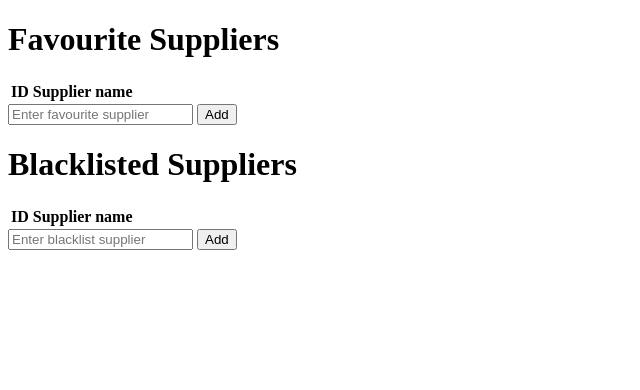
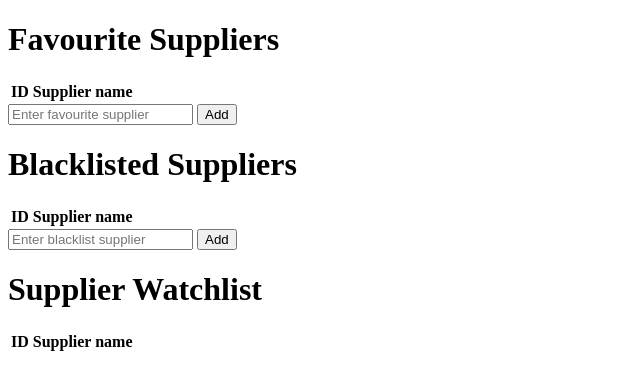
Before and after one commit to tomalexsmith/Stocsus, a Flask app: template templates/dashboard.html in a window 1280 px wide. Shown: the part 230-620 px from the top of the page, without its empty margins (0-640 px from the left). Run offline with Flask 2, Linux system fonts and the light colour scheme; the template is opened without the code that fills it: values that come from a table or form of the project are taken from there, others are empty.

Commit message:
update dashboard, add watchlist

```diff
--- a/templates/dashboard.html
+++ b/templates/dashboard.html
@@ -68,6 +68,17 @@
         </div>
         {% endif %}
         {% endwith %}
-
-
+    <h1>Supplier Watchlist</h1>
+  <table class="table">
+            <tr>
+                <th>ID</th>
+                <th>Supplier name</th>
+            </tr>
+            {% for w in watchlist %}
+                <tr>
+                    <td>{{ w.id }}</td>
+                    <td>{{ w.supplier_name }}</td>
+                </tr>
+            {% endfor %}
+        </table>
 {% endblock %}
--- a/users/views.py
+++ b/users/views.py
@@ -134,7 +134,7 @@ def dashboard():
 
     return render_template('dashboard.html', current_favourites=database.Favourite.query.all(),
                            current_blacklist=database.Blacklist.query.all(), favourite_form=favourite_form,
-                           blacklist_form=blacklist_form)
+                           blacklist_form=blacklist_form, watchlist=database.WatchList)
 # to add after testing: email=current_user.email, role=current_user.role
 
 @users_blueprint.route('/logout')
```
Also changed, not shown: static/app.js (line endings or trailing spaces).
